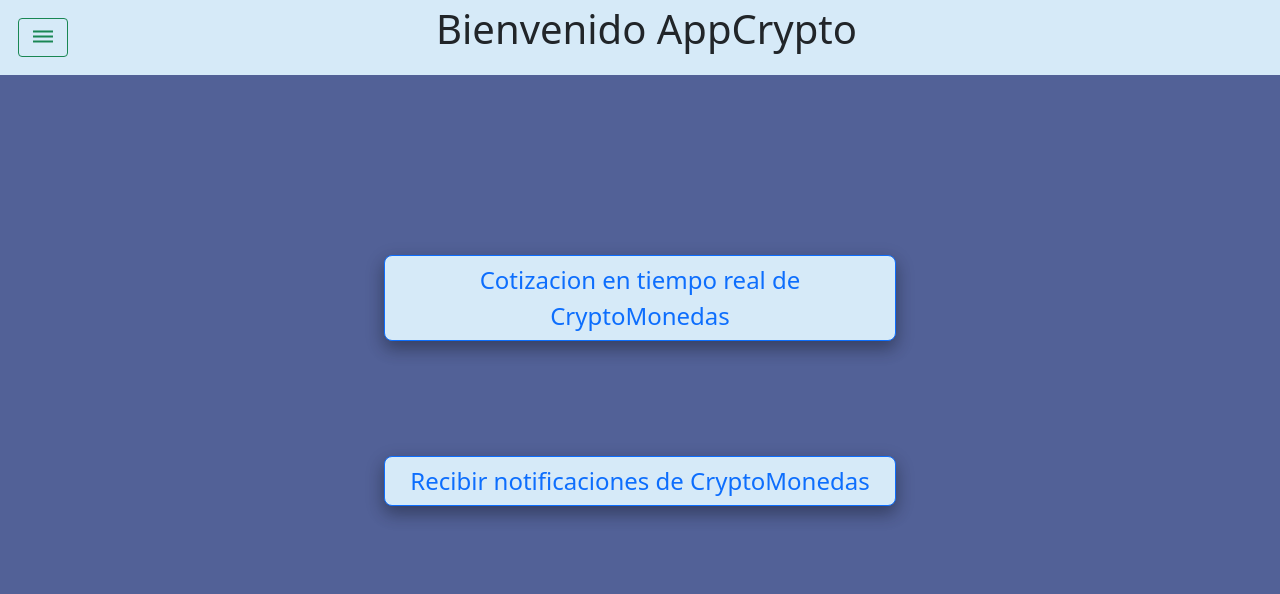
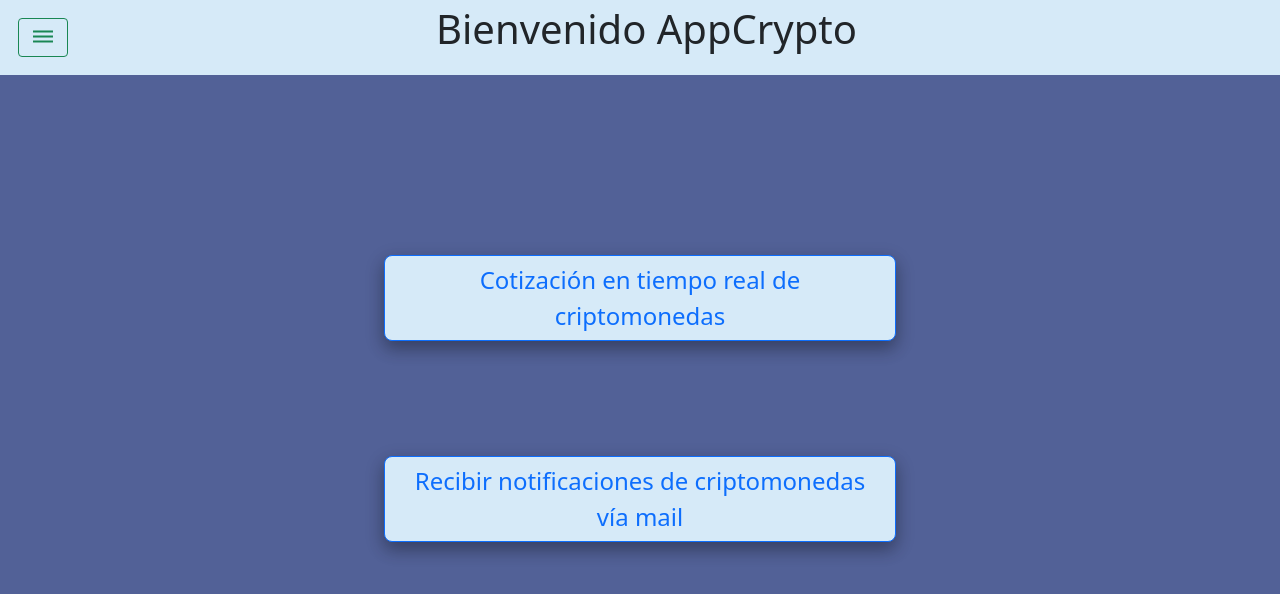
Before and after one commit to juancruzchemin/ati-crypto, a React (Create React App) app: page / in a window 1280 px wide. Shown: the top 594 px of the page. Built offline with nearby package versions, Linux system fonts and the light colour scheme.

Commit message:
remove comments

```diff
--- a/src/Componentes/Desplegable.jsx
+++ b/src/Componentes/Desplegable.jsx
@@ -5,9 +5,6 @@ import { Link } from "react-router-dom/cjs/react-router-dom.min";
 import "../Componentes/styles/desplegable.css";
 
 const Desplegable = (props) => {
-  // si toco bitcoin me tiene que traer el valor a la pantalla
-  // por lo que tengo que hacer un onclick y en ese tiene q estar una funcion que me traiga la prop selecionada
-  // console.log(props);
   const [valor, setValor] = useState();
   const [text, setText] = useState();
 
--- a/src/Componentes/Formularios.jsx
+++ b/src/Componentes/Formularios.jsx
@@ -6,7 +6,6 @@ export default function Formularios() {
   const [nombre, setNombre] = useState("");
   const [apellido, setApellido] = useState("");
   const [mail, setMail] = useState("");
-  //const [alerta, setAlerta] = useState("");
   const [moneda, setMoneda] = useState("");
   const [moneda_value, setMonedaValue] = useState("");
   const [valor, setValor] = useState("");
--- a/src/Componentes/Secciones/Header.jsx
+++ b/src/Componentes/Secciones/Header.jsx
@@ -1,5 +1,4 @@
 import React from "react";
-import Menu from "../Menu";
 import BarraLateral from "../BarraLateral";
 
 const Header = () => {
--- a/src/Componentes/Secciones/Inicio.jsx
+++ b/src/Componentes/Secciones/Inicio.jsx
@@ -5,11 +5,10 @@ import "../styles/StylesInicio.css";
 const Inicio = () => {
   return (
     <div>
-      {/* <Formularios></Formularios> */}
       <div id="iniciodiv1">
         <label className="btn btn-outline-primary" for="btnradio2" id="Boton">
           <a href="/moneda" id="a">
-            Cotizacion en tiempo real de CryptoMonedas
+            Cotización en tiempo real de criptomonedas
           </a>
         </label>
       </div>
@@ -17,7 +16,7 @@ const Inicio = () => {
       <div id="iniciodiv2">
         <label className="btn btn-outline-primary" for="btnradio3" id="Boton">
           <a href="/reportes" id="a">
-            Recibir notificaciones de CryptoMonedas
+            Recibir notificaciones de criptomonedas vía mail
           </a>
         </label>
       </div>
--- a/src/index.js
+++ b/src/index.js
@@ -13,7 +13,4 @@ ReactDOM.render(
   document.getElementById('root')
 );
 
-// If you want to start measuring performance in your app, pass a function
-// to log results (for example: reportWebVitals(console.log))
-// or send to an analytics endpoint. Learn more: https://bit.ly/CRA-vitals
 reportWebVitals();
```
